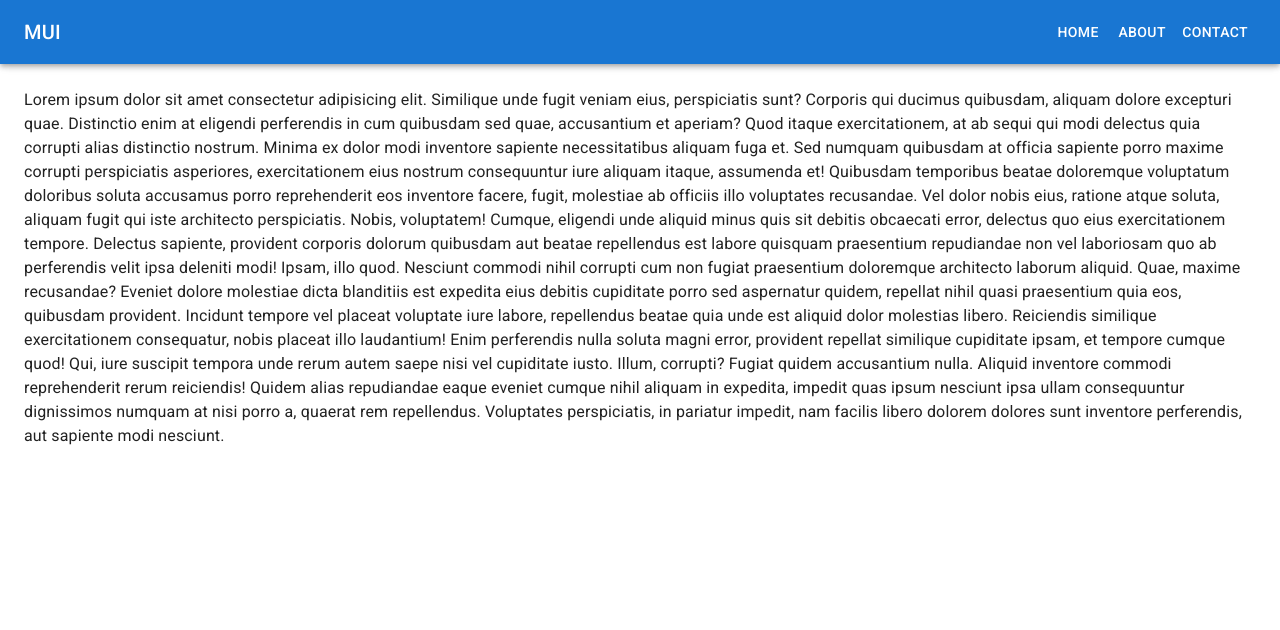
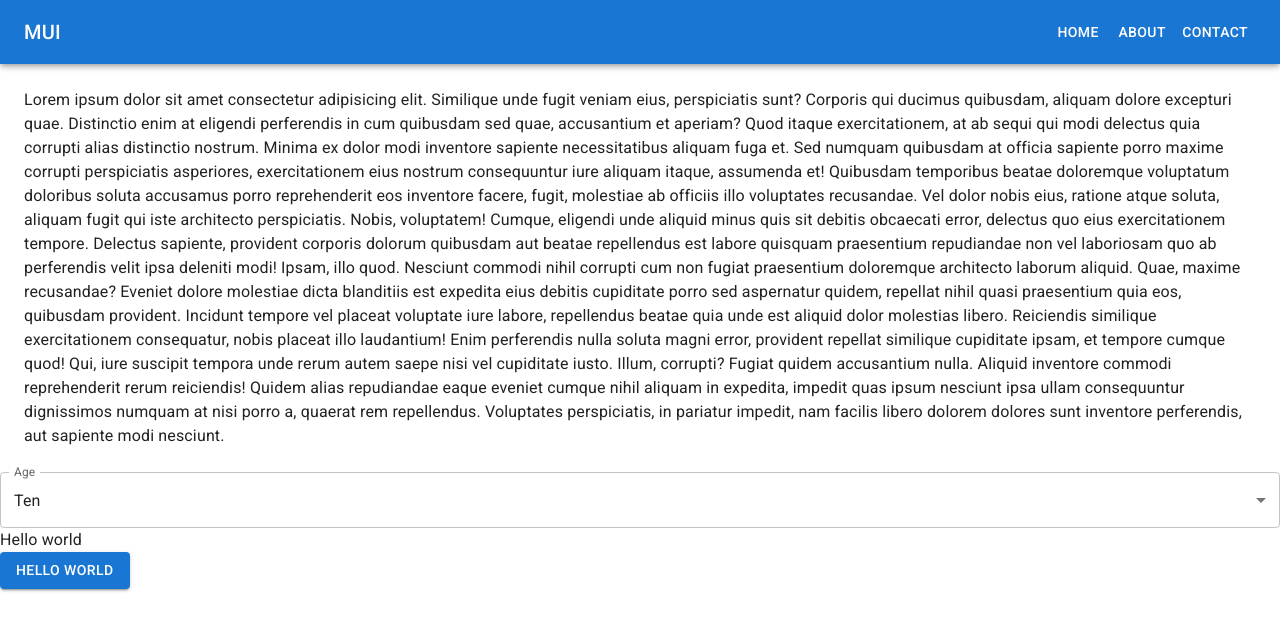
Before and after one commit to BijianWu/react-material-ui-playground, a React (Create React App) app: page / in a window 1280 px wide. Shown: the top 630 px of the page. Built offline with nearby package versions, Linux system fonts and the light colour scheme.

Commit message:
add in side element

```diff
--- a/src/App.js
+++ b/src/App.js
@@ -1,11 +1,13 @@
 import { Button } from "@mui/material";
 import React, { useState } from "react";
-import { Nav } from "react-bootstrap";
+import Nav from "./components/Nav.js";
+import SelectElement from "./components/SelectElement.js";
 
 export default function App(){
 
     return <>
-        <Nav />
+         <Nav/>
+         <SelectElement />
         <div>Hello world</div>
         <Button variant="contained">Hello world</Button>
     </>
--- /dev/null
+++ b/src/components/SelectElement.js
@@ -0,0 +1,26 @@
+import { Button, FormControl, InputLabel, MenuItem, Select } from "@mui/material";
+import React, { useState } from "react";
+
+export default function SelectElement(){
+    const [age, setAge] = useState(10);
+
+    const handleChange = (event) => {
+      setAge(event.target.value);
+    };
+    return <>
+        <FormControl fullWidth>
+        <InputLabel id="demo-simple-select-label">Age</InputLabel>
+        <Select
+            labelId="demo-simple-select-label"
+            id="demo-simple-select"
+            value={age}
+            label="Age"
+            onChange={handleChange}
+        >
+            <MenuItem value={10}>Ten</MenuItem>
+            <MenuItem value={20}>Twenty</MenuItem>
+            <MenuItem value={30}>Thirty</MenuItem>
+        </Select>
+        </FormControl>
+    </>
+}
--- a/src/index.js
+++ b/src/index.js
@@ -6,10 +6,9 @@ import '@fontsource/roboto/300.css';
 import '@fontsource/roboto/400.css';
 import '@fontsource/roboto/500.css';
 import '@fontsource/roboto/700.css';
-import Nav from "./components/Nav.js";
 
 const root = ReactDOM.createRoot(document.getElementById("root"));
 
 root.render(
-    <Nav />
+    <App />
 )
```
